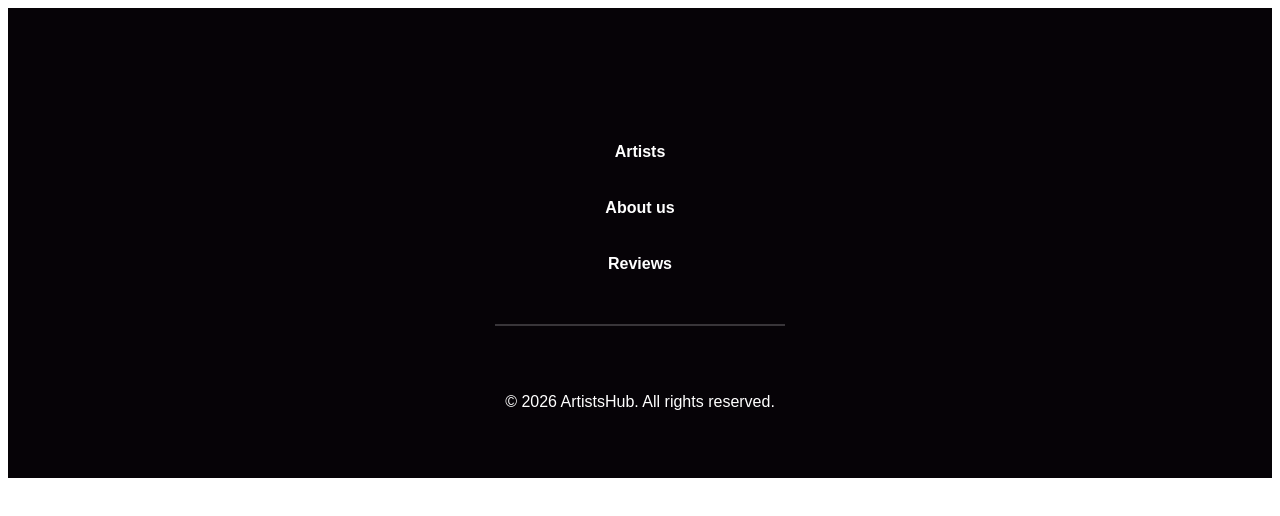
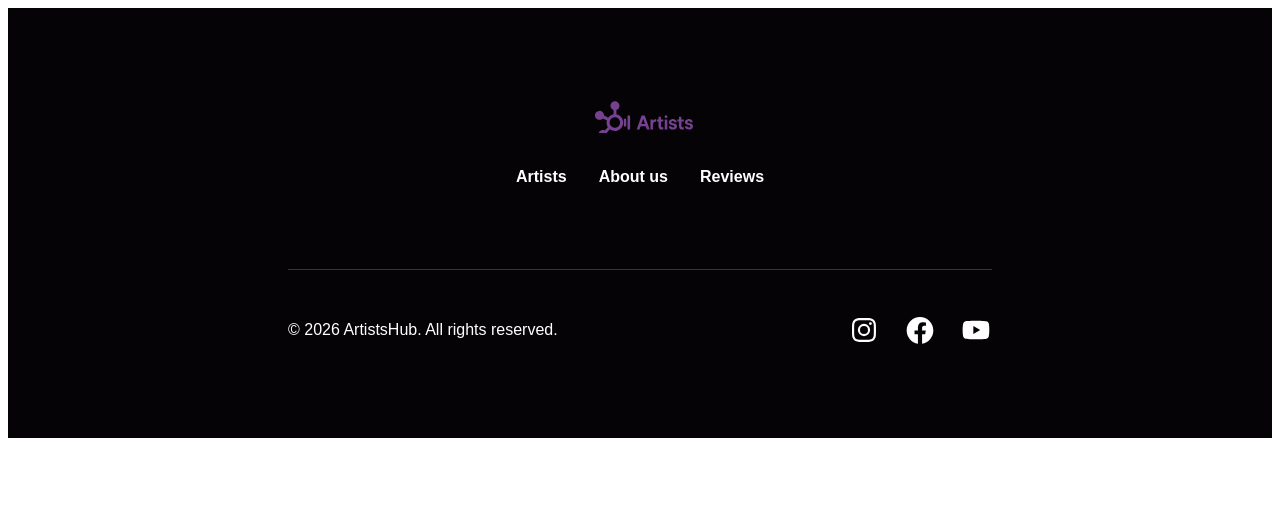
Before and after one commit to Sergii-Taran/js-repository-template, a website built with Vite: page src/3-footer-artists.html in a window 1280 px wide. Built offline with nearby package versions, Linux system fonts and the light colour scheme.

Commit message:
feat: add markup and styles footer from ArtistHub project

```diff
--- a/src/3-footer-artists.html
+++ b/src/3-footer-artists.html
@@ -7,65 +7,84 @@
     <link rel="stylesheet" href="./css/footer-artists.css" />
   </head>
   <body>
+    <div class="container">
       <footer class="footer">
-      <div class="footer__container">
-        <!-- logo -->
+        <div class="footer-container">
+          <nav class="footer-nav">
             <a
               href="./index.html"
-          class="footer__logo"
+              class="footer-logo"
               aria-label="ArtistsHub home"
             >
-          <img
-            src="./img/footer/footer-icons.svg#icon-logo"
-            alt="ArtistsHub logo"
-            width="84"
-            height="36"
-          />
+              <svg class="logo-icon">
+                <use href="./img/footer/footer-icons.svg#icon-logo"></use>
+              </svg>
             </a>
 
-        <!-- navigation -->
-        <nav class="footer__nav" aria-label="Footer navigation">
-          <ul class="footer__nav--list">
-            <li><a href="#artists">Artists</a></li>
-            <li><a href="#about">About us</a></li>
-            <li><a href="#reviews">Reviews</a></li>
+            <ul class="footer-nav-list">
+              <li class="footer-nav-item">
+                <a class="footer-nav-link" href="#artists">Artists</a>
+              </li>
+              <li class="footer-nav-item">
+                <a class="footer-nav-link" href="#about">About us</a>
+              </li>
+              <li class="footer-nav-item">
+                <a class="footer-nav-link" href="#reviews">Reviews</a>
+              </li>
             </ul>
           </nav>
 
-        <!-- social list -->
-        <ul class="footer__socials">
-          <li>
+          <div class="footer-bottom">
+            <ul class="footer-soc-list">
+              <li class="footer-soc-item">
                 <a
+                  class="footer-soc-link"
                   href="https://www.instagram.com/"
                   target="_blank"
                   rel="noopener noreferrer"
                   aria-label="Instagram"
-              ><img src="./img/footer/footer-icons.svg#icon-insta" alt=""
-            /></a>
+                >
+                  <svg class="footer-soc-icon">
+                    <use href="./img/footer/footer-icons.svg#icon-insta"></use>
+                  </svg>
+                </a>
               </li>
-          <li>
+              <li class="footer-soc-item">
                 <a
+                  class="footer-soc-link"
                   href="https://www.facebook.com/"
                   target="_blank"
                   rel="noopener noreferrer"
                   aria-label="Facebook"
-              ><img src="./img/footer/footer-icons.svg#icon-fb" alt=""
-            /></a>
+                >
+                  <svg class="footer-soc-icon">
+                    <use href="./img/footer/footer-icons.svg#icon-fb"></use>
+                  </svg>
+                </a>
               </li>
-          <li>
+              <li class="footer-soc-item">
                 <a
+                  class="footer-soc-link"
                   href="https://www.youtube.com/"
                   target="_blank"
                   rel="noopener noreferrer"
                   aria-label="YouTube"
-              ><img src="./img/footer/footer-icons.svg#icon-youtube" alt=""
-            /></a>
+                >
+                  <svg class="footer-soc-icon">
+                    <use
+                      href="./img/footer/footer-icons.svg#icon-youtube"
+                    ></use>
+                  </svg>
+                </a>
               </li>
             </ul>
 
-        <!-- copyright -->
-        <p class="footer__copy">&copy; 2026 ArtistsHub. All rights reserved.</p>
+            <p class="footer-copy">
+              &copy; 2026 ArtistsHub. All rights reserved.
+            </p>
+          </div>
         </div>
       </footer>
+    </div>
   </body>
 </html>
--- a/src/css/footer-artists.css
+++ b/src/css/footer-artists.css
@@ -1,9 +1,12 @@
 .footer {
   background-color: #060307;
   padding: 48px 0;
+
+  font-family: 'IBM Plex Sans', sans-serif;
+  color: #fff;
 }
 
-.footer__container {
+.footer-container {
   max-width: 1440px;
   margin: 0 auto;
   padding: 0 20px;
@@ -14,67 +17,148 @@
   gap: 48px;
 }
 
-.footer__logo img {
+.footer-nav {
+  display: flex;
+  flex-direction: column;
+  align-items: center;
+  gap: 32px;
+}
+
+.footer-logo {
+  cursor: pointer;
+}
+
+.logo-icon {
   display: block;
   fill: #764191;
+  width: 84px;
+  height: 36px;
 }
 
-.footer__nav {
-}
-
-.footer__nav--list {
-  list-style: none;
+.footer-nav-list {
   padding: 0;
   margin: 0;
 
+  list-style: none;
   display: flex;
   flex-direction: column;
+  align-items: center;
   gap: 32px;
+}
+
+.footer-nav-link {
+  font-weight: 600;
+  font-size: 16px;
+  line-height: 1.5;
+
+  color: #fff;
+  text-decoration: none;
+  cursor: pointer;
+}
+
+.footer-nav-link:hover,
+.footer-nav-link:focus {
+  text-decoration: underline;
+}
+
+.footer-bottom {
+  width: 100%;
+  max-width: 288px;
+
+  display: flex;
+  flex-direction: column;
+  align-items: center;
+  gap: 32px;
+
+  padding-top: 24px;
+  padding-bottom: 16px;
+
+  border-top: 1px solid rgba(255, 255, 255, 0.2);
+}
+
+.footer-soc-list {
+  padding: 0;
+  margin: 0;
+
+  list-style: none;
+  display: flex;
+  gap: 32px;
+}
+
+.footer-soc-link {
+  cursor: pointer;
+}
+
+.footer-soc-link:hover,
+.footer-soc-link:focus {
+  opacity: 0.8;
+}
+
+.footer-soc-link:focus-visible {
+  outline: 2px solid #764191;
+  outline-offset: 4px;
+}
+
+.footer-soc-icon {
+  display: block;
+  fill: #fff;
+  width: 40px;
+  height: 40px;
+}
+
+.footer-copy {
+  font-weight: 400;
+  font-size: 16px;
+  line-height: 1.5;
   text-align: center;
 }
 
-.footer__nav--list a {
-  font-family: 'IBM Plex Sans', sans-serif;
-  font-weight: 600;
-  font-size: 16px;
-  line-height: 1.5;
-  color: #fff;
-  text-decoration: none;
+@media screen and (min-width: 768px) {
+  .footer {
+    padding: 80px 0;
   }
 
-.footer__nav--list a:hover,
-.footer__nav--list a:focus {
-  text-decoration: underline;
-  cursor: pointer;
+  .footer-container {
+    gap: 80px;
   }
 
-.footer__socials {
-  list-style: none;
-  padding: 0;
-  margin: 0;
-
-  display: flex;
-  gap: 32px;
-
-  border: 1px solid rgba(255, 255, 255, 0.2);
-  width: 288px;
-  height: 0px;
+  .logo-icon {
+    width: 116px;
+    height: 45px;
   }
 
-.footer__socials a {
-  display: inline-flex;
+  .footer-nav-list {
+    flex-direction: row;
   }
 
-.footer__socials img {
-  width: 40px;
-  height: 40px;
-  fill: #fff;
+  .footer-bottom {
+    max-width: 704px;
+
+    flex-direction: row-reverse;
+    align-items: center;
+    justify-content: space-between;
+
+    padding-top: 32px;
+    padding-bottom: 0;
   }
 
-.footer__copy {
-  font-family: 'IBM Plex Sans', sans-serif;
-  font-weight: 400;
-  font-size: 16px;
-  line-height: 1.5;
-  color: #fff;
+  .footer-soc-list {
+    gap: 24px;
   }
+
+  .footer-soc-icon {
+    width: 32px;
+    height: 32px;
+  }
+}
+
+@media screen and (min-width: 1440px) {
+  .footer-bottom {
+    max-width: 1312px;
+  }
+
+  .footer-soc-icon {
+    width: 24px;
+    height: 24px;
+  }
+}
```
Lines whose indentation alone changed are shown as unchanged.
